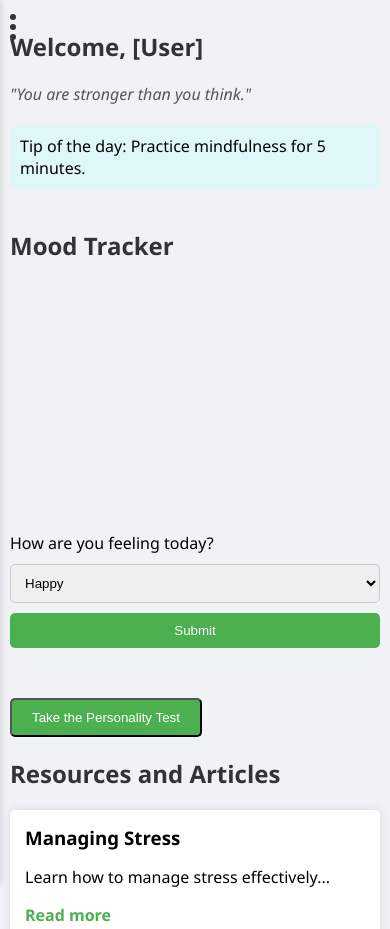
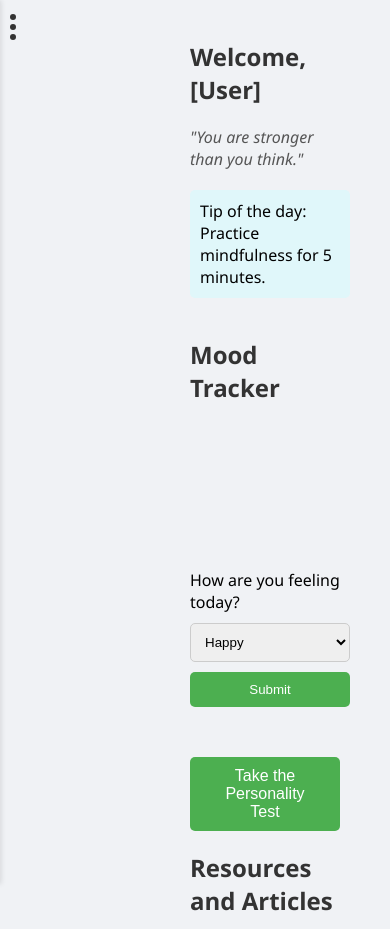
Before and after one commit to manishgangole/Mental-Health-Awareness, a website: page dashboard.html in a window 390 px wide. Shown: the top 929 px of the page. Drawn offline with nearby package versions, Linux system fonts and the light colour scheme; a script that the page names is missing.

Commit message:
dashboard.css

```diff
--- a/dashboard.css
+++ b/dashboard.css
@@ -168,40 +168,19 @@ form button:hover {
     list-style-type: none;
     padding: 0;
 }
-
 /* Styles for small devices (phones) */
 @media (max-width: 600px) {
-    body {
-        flex-direction: column;
+    .sidebar {
+        transform: translateX(-100%); /* Initially hide sidebar */
     }
-
+    .sidebar.visible {
+        transform: translateX(0); /* Show sidebar when 'visible' class is added */
+    }
     .hamburger-menu {
         display: block; /* Show hamburger menu on small screens */
     }
+}
 
-    .sidebar {
-        position: fixed;
-        top: 0;
-        left: 0;
-        width: 200px;
-        transform: translateX(-100%); /* Initially hide sidebar */
-        transition: transform 0.3s ease;
-        transform: translateX(-100%); /* Initially hide sidebar */
-        transition: transform 0.3s ease;
-    }
-
-    .sidebar.visible {
-        transform: translateX(0); /* Show sidebar when visible */
-    }
-
-    .main-content {
-        padding: 10px; /* Reduce padding on small screens */
-    }
-
-    h1, h2 {
-        font-size: 1.5em; /* Adjust text size for smaller screens */
-    }
-}
 /* Chat Section Styles */
 .chat-section {
     background-color: #fff;
@@ -326,3 +305,26 @@ form button:hover {
     background-color: #e9ffe9;
     border-radius: 5px;
 }
+.personality-test-container {
+    margin-top: 20px; /* Add some space above the button */
+    text-align: center; /* Center the button */
+}
+
+#personalityTestBtn {
+    padding: 10px 20px;
+    background-color: #4CAF50; /* Bootstrap primary color */
+    color: white;
+    border: none;
+    border-radius: 5px;
+    cursor: pointer;
+    font-size: 16px;
+}
+
+#personalityTestBtn:hover {
+    background-color: #45a049; /* Darker shade on hover */
+}
+#calendar {
+    max-width: 900px;
+    margin: 0 auto;
+    padding: 10px;
+}
```
